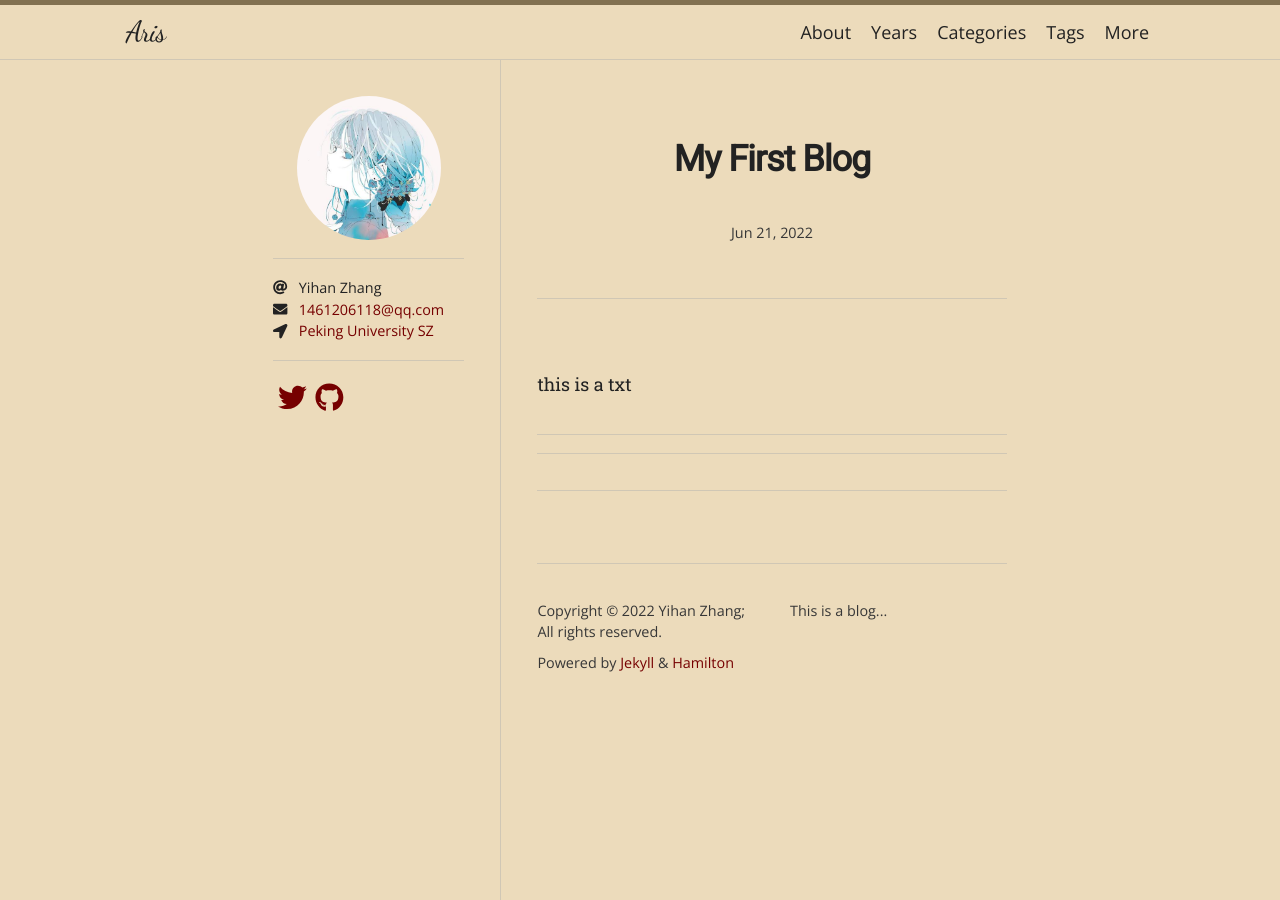
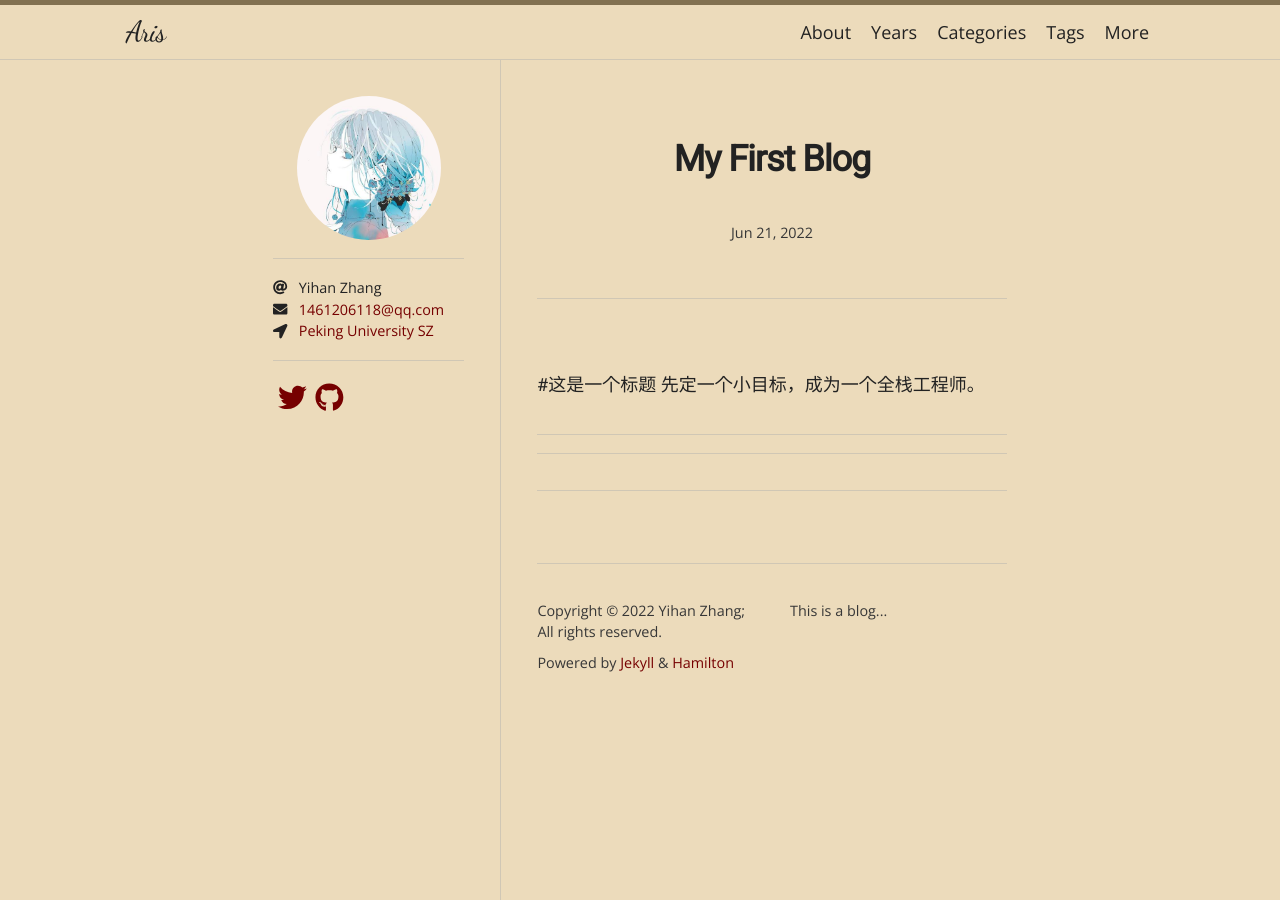
Before and after one commit to Aris-z/zyhacquaintance.github.io, a Jekyll site: the page built from _posts/2022-06-21-my-first-blog.md, in a window 1280 px wide. Built offline with Jekyll 4.4.1, drawn with Linux system fonts in a browser that asks for light colours; nearby versions of some CDN libraries; some web fonts are replaced; our own code applies the rules of GitHub Pages for plain Markdown files.

Commit message:
Update 2022-06-21-my-first-blog.md

```diff
--- a/_posts/2022-06-21-my-first-blog.md
+++ b/_posts/2022-06-21-my-first-blog.md
@@ -1 +1,2 @@
-this is a txt
+#这是一个标题
+先定一个小目标，成为一个全栈工程师。
```
